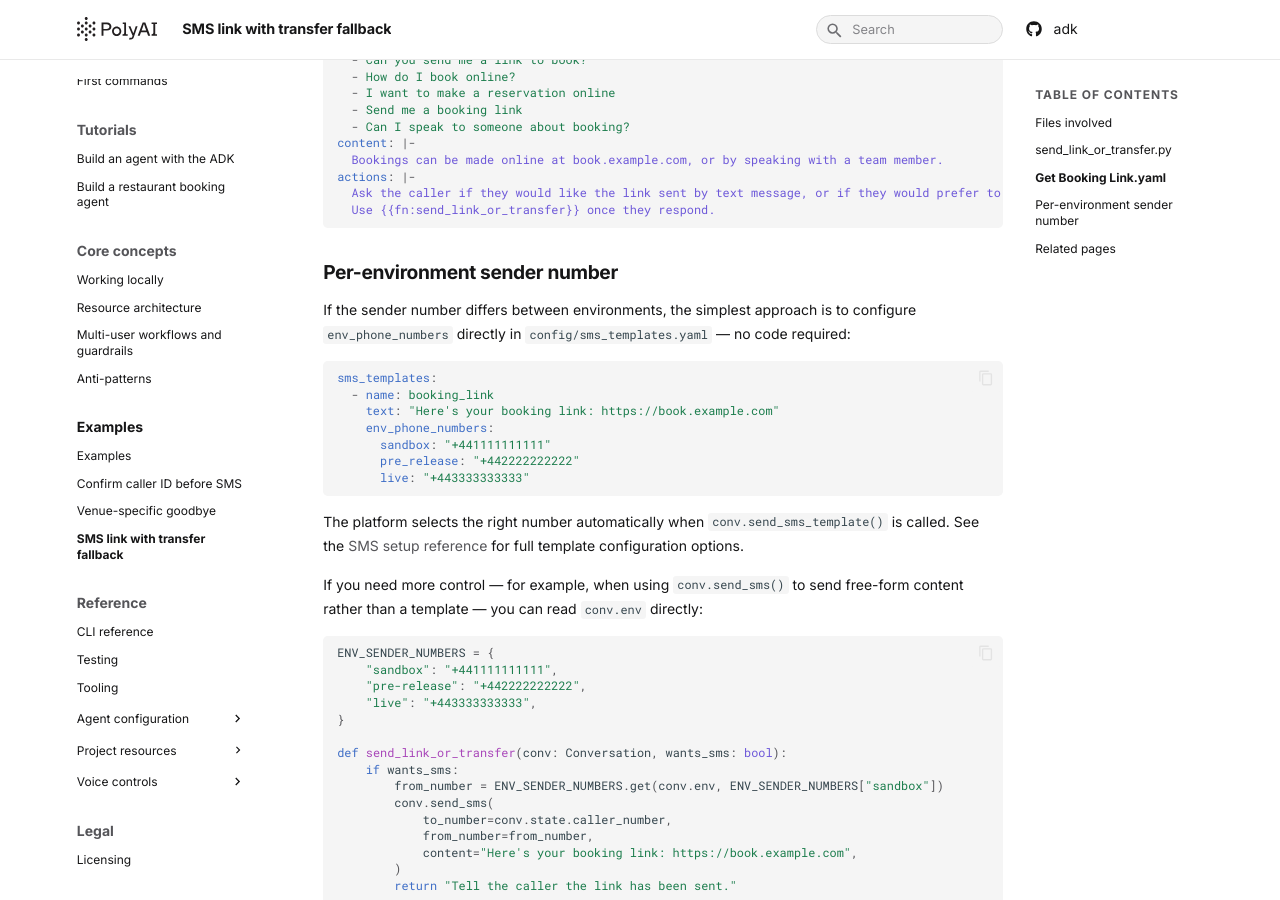
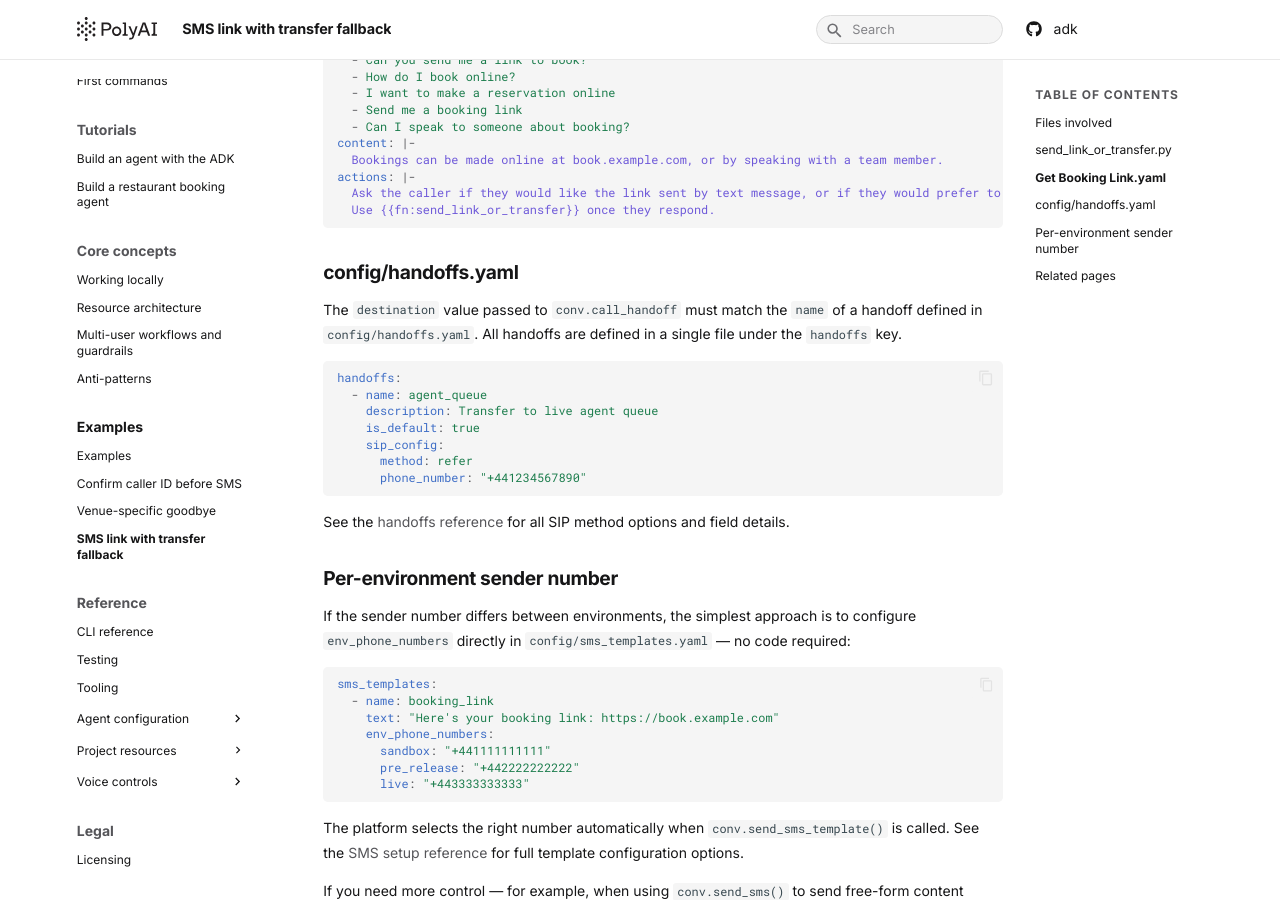
Before and after one commit to polyai/adk, an MkDocs documentation site: the page built from docs/docs/examples/sms-or-transfer-fallback.md, in a window 1280 px wide and 900 px high, scrolled down 1001 px. Built offline with MkDocs 1.6.1 and Material for MkDocs 9.7.7, drawn with Linux system fonts in a browser that asks for light colours.

Commit message:
docs: fix technical gaps in examples pages
confirm-caller-id-before-sms.md:
- Add env_phone_numbers to the minimal SMS template; omitting it gives
  the false impression the field is optional, and the ADK always writes
  it back on pull/push regardless

sms-or-transfer-fallback.md:
- Add config/handoffs.yaml section so the reader knows what the handoff
  config must look like for destination="agent_queue" to resolve;
  the file was listed under 'files involved' but never shown

```diff
--- a/docs/docs/examples/sms-or-transfer-fallback.md
+++ b/docs/docs/examples/sms-or-transfer-fallback.md
@@ -62,6 +62,22 @@ actions: |-
   Ask the caller if they would like the link sent by text message, or if they would prefer to speak to someone.
   Use {{fn:send_link_or_transfer}} once they respond.
 ~~~
+
+## config/handoffs.yaml
+
+The `destination` value passed to `conv.call_handoff` must match the `name` of a handoff defined in `config/handoffs.yaml`. All handoffs are defined in a single file under the `handoffs` key.
+
+~~~yaml
+handoffs:
+  - name: agent_queue
+    description: Transfer to live agent queue
+    is_default: true
+    sip_config:
+      method: refer
+      phone_number: "+441234567890"
+~~~
+
+See the [handoffs reference](../reference/handoffs.md) for all SIP method options and field details.
 
 ## Per-environment sender number
 
```
Also changed, not shown: docs/docs/examples/confirm-caller-id-before-sms.md (+4 -0 lines).
